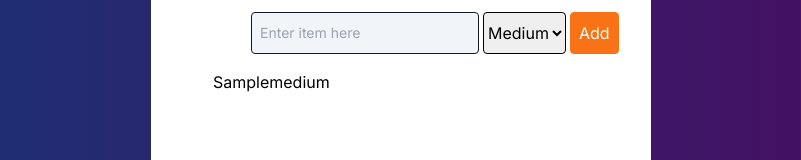
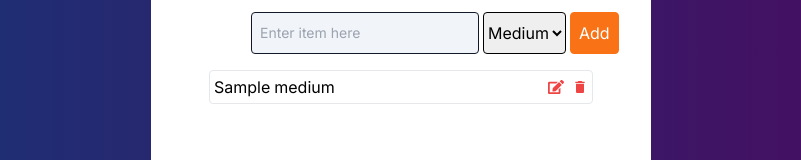
Before and after one commit to Zobayer26/To-do, a Next.js app in the folder my-app/: page / in a window 1280 px wide. Both pictures are taken after typing "Sample" into the empty fields and a click on the button "Add". Shown: the part 202-362 px from the top of the page, without its empty margins (239-1040 px from the left). Built offline with nearby package versions, Linux system fonts and the light colour scheme.

Commit message:
show task

```diff
--- a/my-app/src/components/ShowTask.tsx
+++ b/my-app/src/components/ShowTask.tsx
@@ -1,3 +1,6 @@
+import { MdDelete } from "react-icons/md";
+import { FaEdit } from "react-icons/fa";
+
 type ShowtaskType = {
   task: any;
   setTask: any;
@@ -7,9 +10,23 @@ const ShowTask: React.FC<ShowtaskType> = ({ task, setTask }) => {
     <div className="flex flex-col gap-3">
       <ul className="flex flex-col  gap-2 px-2">
         {task.map((item: any) => (
-          <li className="flex items-center justify-between px-1 " key={item.id}>
-            {item.value}
-            {item.priority}
+          <li
+            className="p-1 border rounded hover:border-orange-500
+          flex items-center justify-between px-1 "
+            key={item.id}
+          >
+            <div className="flex gap-1">
+              <p>{item.value}</p>
+              <p>{item.priority}</p>
+            </div>
+            <div className="text-red-500  flex items-center gap-2">
+              <div className="hover:text-orange-300">
+                <FaEdit />
+              </div>
+              <div className="hover:text-orange-300">
+                <MdDelete />
+              </div>
+            </div>
           </li>
         ))}
       </ul>
```
